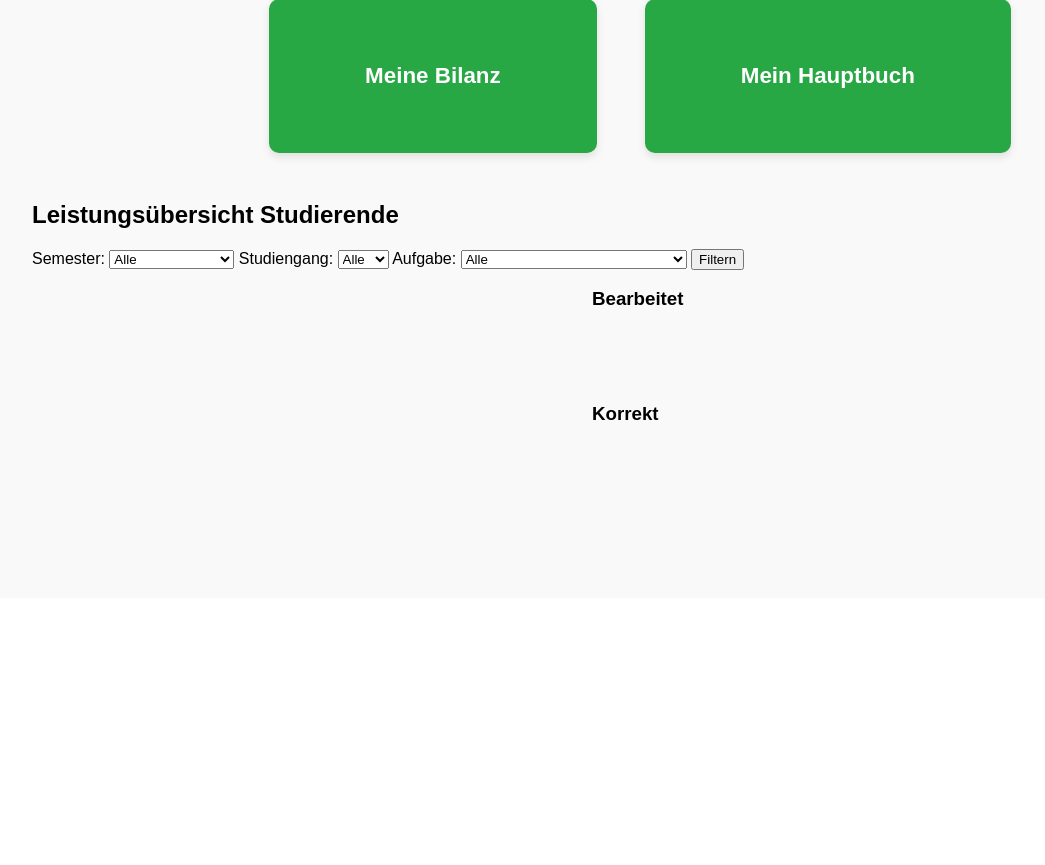
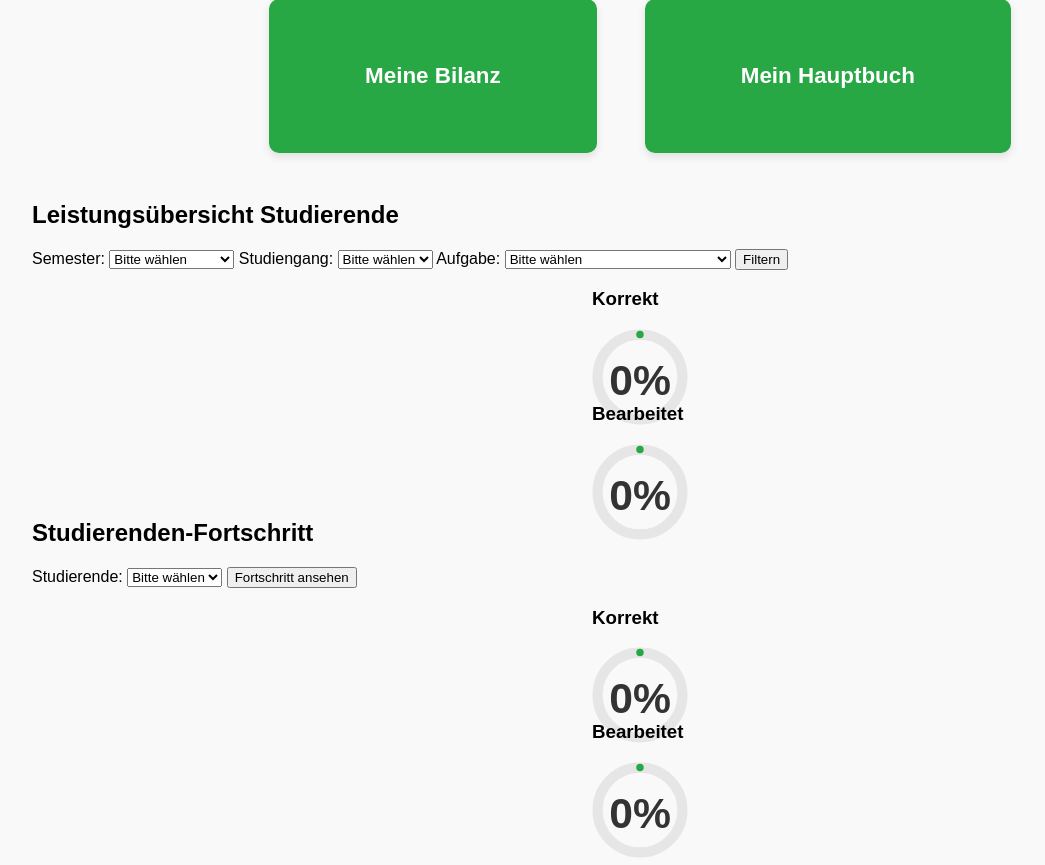
Before and after one commit to iug-htw/accounting, a Django app: page /frontpage/ in a window 1280 px wide; the page is wider, and only the part inside the window is pictured. Shown: the part 672-1537 px from the top of that part, without its empty margins (0-1045 px from the left). Before the commit the page ends 1092 px from the top of that part, so only its background shows below. Run offline with Django 5.2, Linux system fonts and the light colour scheme; a user stored in the database is signed in; data comes from the database, SQL or seed files in the repository; a map, chart or similar area stays blank.

Commit message:
Anzeige für Bearbeitungsstand einzelner Studis hinzugefügt, Ansicht für Lehrer eingebaut

```diff
--- a/posts/urls.py
+++ b/posts/urls.py
@@ -24,4 +24,6 @@
     path('nutzer_fortschritt/', views.nutzer_fortschritt, name='nutzer_fortschritt'),
     path('lehrer_fortschritt/', views.lehrer_fortschritt, name='lehrer_fortschritt'),
     path('lehrer_filter_daten/', views.lehrer_filter_daten, name='lehrer_filter_daten'),
+    path('lehrer_studi_fortschritt/<int:student_id>/', views.lehrer_studi_fortschritt, name='lehrer_studi_fortschritt'),
+
 ]
--- a/posts/views.py
+++ b/posts/views.py
@@ -447,74 +447,102 @@
 def nutzer_fortschritt(request):
     # Anzahl aller Aufgaben des Nutzers
     gesamt_aufgaben = NutzerAufgabe.objects.filter(nutzer=request.user).count()
-
     # Bearbeitungsstand der Aufgaben berechnen
     offen = NutzerAufgabe.objects.filter(nutzer=request.user, bearbeitungsstand="offen").count()
     bearbeitet = NutzerAufgabe.objects.filter(nutzer=request.user, bearbeitungsstand="bearbeitet").count()
     korrekt = NutzerAufgabe.objects.filter(nutzer=request.user, bearbeitungsstand="korrekt").count()
-
     # Sicherstellen, dass keine Division durch 0 stattfindet
     prozent_korrekt = round((korrekt / gesamt_aufgaben) * 100) if gesamt_aufgaben > 0 else 0
-
     return JsonResponse({
-        'gesamt': gesamt_aufgaben,
-        'offen': offen,
-        'bearbeitet': bearbeitet,
-        'korrekt': korrekt,
-        'prozent': prozent_korrekt
+        'gesamt': gesamt_aufgaben,'offen': offen,'bearbeitet': bearbeitet,'korrekt': korrekt,'prozent': prozent_korrekt
     })
 
 
 User = get_user_model()
 @login_required
 def lehrer_fortschritt(request):
+    """Hauptfunktion, die den Fortschritt der Studierenden für Lehrer berechnet."""
     if request.user.role != 'teacher':
         return JsonResponse({'error': 'Keine Berechtigung'}, status=403)
+    studenten = get_studenten(request)
+    if not studenten.exists():
+        return JsonResponse({'gesamt_aufgaben': 0, 'bearbeitet': 0, 'korrekt': 0})
+    nutzer_aufgaben = get_nutzer_aufgaben(studenten, request.GET.get('aufgabe'))
+    gesamt_aufgaben = nutzer_aufgaben.count()
+    bearbeitet, korrekt = get_bearbeitungsstand(nutzer_aufgaben)
+    return JsonResponse({
+        'gesamt_aufgaben': gesamt_aufgaben,
+        'bearbeitet': bearbeitet,
+        'korrekt': korrekt
+    })
 
+def get_studenten(request):
+    """Liefert alle Studierenden eines Lehrers mit optionalen Filtern."""
+    studenten = User.objects.filter(role='student', professor=request.user)
     semester_id = request.GET.get('semester')
     studiengang_id = request.GET.get('studiengang')
-    aufgabe_id = request.GET.get('aufgabe')
-
-    # Studierende filtern, die dem aktuellen Lehrer zugewiesen sind
-    studenten = User.objects.filter(role='student', professor=request.user)
-
-    # Semester-Filter anwenden
     if semester_id:
         studenten = studenten.filter(semester_id=semester_id)
-
-    # Studiengang-Filter anwenden
     if studiengang_id:
         studenten = studenten.filter(studiengang_id=studiengang_id)
+    return studenten
 
-    # Falls keine Studierenden gefunden wurden, leere Rückgabe
-    if not studenten.exists():
-        return JsonResponse({'bearbeitet': 0, 'korrekt': 0})
-
-    # Aufgaben-Fortschritt der gefilterten Studierenden holen
+def get_nutzer_aufgaben(studenten, aufgabe_id):
+    """Holt alle Nutzer-Aufgaben der gefilterten Studierenden."""
     nutzer_aufgaben = NutzerAufgabe.objects.filter(nutzer__in=studenten)
-
-    # Falls eine spezielle Aufgabe gefiltert werden soll
     if aufgabe_id:
         nutzer_aufgaben = nutzer_aufgaben.filter(aufgabe_id=aufgabe_id)
+    return nutzer_aufgaben
 
-    # Bearbeitungsstand auszählen
+def get_bearbeitungsstand(nutzer_aufgaben):
+    """Berechnet die Anzahl bearbeiteter und korrekt gelöster Aufgaben."""
     bearbeitungsstand_data = nutzer_aufgaben.values('bearbeitungsstand').annotate(count=Count('id'))
+    bearbeitet = sum(item['count'] for item in bearbeitungsstand_data if item['bearbeitungsstand'] in ['bearbeitet', 'korrekt'])
+    korrekt = sum(item['count'] for item in bearbeitungsstand_data if item['bearbeitungsstand'] == 'korrekt')
+    return bearbeitet, korrekt
 
-    bearbeitet_count = next((item['count'] for item in bearbeitungsstand_data if item['bearbeitungsstand'] == 'bearbeitet'), 0)
-    korrekt_count = next((item['count'] for item in bearbeitungsstand_data if item['bearbeitungsstand'] == 'korrekt'), 0)
-
-    return JsonResponse({
-        'bearbeitet': bearbeitet_count,
-        'korrekt': korrekt_count,
-    })
-
-@login_required
+@lehrkraft_required
 def lehrer_filter_daten(request):
-    if request.user.role != 'teacher':
-        return JsonResponse({'error': 'Keine Berechtigung'}, status=403)
-
+    # Lade alle Studierenden des Lehrers
+    studenten = User.objects.filter(role='student', professor=request.user).values('id', 'first_name', 'last_name', 'username')
+    studierende_liste = [
+        {"id": s["id"], "name": f"{s['first_name']} {s['last_name']}".strip() or s["username"]}
+        for s in studenten
+    ]
     semesters = list(User.objects.filter(role='student').values('semester_id', 'semester__name').distinct())
     studiengaenge = list(User.objects.filter(role='student').values('studiengang_id', 'studiengang__name').distinct())
     aufgaben = list(Aufgabe_neu.objects.values('id', 'fragentyp_text'))
 
-    return JsonResponse({'semesters': semesters, 'studiengaenge': studiengaenge, 'aufgaben': aufgaben})
+    return JsonResponse({
+        'semesters': semesters,
+        'studiengaenge': studiengaenge,
+        'aufgaben': aufgaben,
+        'studierende': studierende_liste  # Studierendenliste hinzufügen
+    })
+
+
+@login_required
+def lehrer_studi_fortschritt(request, student_id):
+    """Zeigt den Fortschritt eines einzelnen Studierenden für den Lehrer."""
+    if request.user.role != 'teacher':
+        return JsonResponse({'error': 'Keine Berechtigung'}, status=403)
+
+    student = get_student(student_id, request.user)
+    if not student:
+        return JsonResponse({'error': 'Studierender nicht gefunden'}, status=404)
+
+    nutzer_aufgaben = NutzerAufgabe.objects.filter(nutzer=student)
+    gesamt_aufgaben = nutzer_aufgaben.count()
+
+    bearbeitet, korrekt = get_bearbeitungsstand(nutzer_aufgaben)
+
+    return JsonResponse({
+        'studi_name': student.get_full_name(),
+        'gesamt_aufgaben': gesamt_aufgaben,
+        'bearbeitet': bearbeitet,
+        'korrekt': korrekt
+    })
+
+def get_student(student_id, lehrer):
+    """Gibt den Studierenden zurück, falls er dem Lehrer zugeordnet ist."""
+    return User.objects.filter(id=student_id, role='student', professor=lehrer).first()
--- a/templates/frontpage.html
+++ b/templates/frontpage.html
@@ -81,102 +81,188 @@
 </label>
 
 <button onclick="ladeLehrerFortschritt()">Filtern</button>
+<!-- Kreisdiagramm für "Korrekt" -->
+<div class="progress-circle">
+    <h3>Korrekt</h3>
+    <svg viewBox="0 0 36 36" class="circular-chart green">
+        <path class="circle-bg"
+              d="M18 2.0845
+                 a 15.9155 15.9155 0 0 1 0 31.831
+                 a 15.9155 15.9155 0 0 1 0 -31.831"></path>
+        <path class="circle"
+              id="progress-circle-korrekt"
+              stroke-dasharray="0, 100"
+              d="M18 2.0845
+                 a 15.9155 15.9155 0 0 1 0 31.831
+                 a 15.9155 15.9155 0 0 1 0 -31.831"></path>
+        <text x="18" y="20.35" id="progress-circle-korrekt-percentage" class="percentage">0%</text>
+
+    </svg>
+</div>
+
+<!-- Kreisdiagramm für "Bearbeitet" -->
+<div class="progress-circle">
+    <h3>Bearbeitet</h3>
+    <svg viewBox="0 0 36 36" class="circular-chart red">
+        <path class="circle-bg"
+              d="M18 2.0845
+                 a 15.9155 15.9155 0 0 1 0 31.831
+                 a 15.9155 15.9155 0 0 1 0 -31.831"></path>
+        <path class="circle"
+              id="progress-circle-bearbeitet"
+              stroke-dasharray="0, 100"
+              d="M18 2.0845
+                 a 15.9155 15.9155 0 0 1 0 31.831
+                 a 15.9155 15.9155 0 0 1 0 -31.831"></path>
+        <text x="18" y="20.35" id="progress-circle-bearbeitet-percentage" class="percentage">0%</text>
+
+    </svg>
+</div>
+{% endif %}
+{% if user.role == 'teacher' %}
+<h2>Studierenden-Fortschritt</h2>
+
+<label>Studierende:
+    <select id="filter-student">
+        <option value="">Bitte wählen</option>
+    </select>
+</label>
+
+<button onclick="ladeStudiFortschritt()">Fortschritt ansehen</button>
+
+<!-- Kreisdiagramme für den Studierenden -->
+<div class="progress-circle">
+    <h3>Korrekt</h3>
+    <svg viewBox="0 0 36 36" class="circular-chart green">
+        <path class="circle-bg"
+              d="M18 2.0845 a 15.9155 15.9155 0 0 1 0 31.831 a 15.9155 15.9155 0 0 1 0 -31.831"></path>
+        <path class="circle"
+              id="progress-circle-studi-korrekt"
+              stroke-dasharray="0, 100"
+              d="M18 2.0845 a 15.9155 15.9155 0 0 1 0 31.831 a 15.9155 15.9155 0 0 1 0 -31.831"></path>
+        <text x="18" y="20.35" id="progress-circle-studi-korrekt-percentage" class="percentage">0%</text>
+    </svg>
+</div>
 
 <div class="progress-circle">
     <h3>Bearbeitet</h3>
-        <canvas id="chart-bearbeitet"></canvas>
-    </div>
-    <div class="progress-circle">
-        <h3>Korrekt</h3>
-        <canvas id="chart-korrekt"></canvas>
+    <svg viewBox="0 0 36 36" class="circular-chart red">
+        <path class="circle-bg"
+              d="M18 2.0845 a 15.9155 15.9155 0 0 1 0 31.831 a 15.9155 15.9155 0 0 1 0 -31.831"></path>
+        <path class="circle"
+              id="progress-circle-studi-bearbeitet"
+              stroke-dasharray="0, 100"
+              d="M18 2.0845 a 15.9155 15.9155 0 0 1 0 31.831 a 15.9155 15.9155 0 0 1 0 -31.831"></path>
+        <text x="18" y="20.35" id="progress-circle-studi-bearbeitet-percentage" class="percentage">0%</text>
+    </svg>
 </div>
 {% endif %}
 <script>
     document.addEventListener("DOMContentLoaded", function() {
-        fetch("{% url 'posts:nutzer_fortschritt' %}")
+        ladeDaten("{% url 'posts:lehrer_filter_daten' %}", function(data) {
+            verarbeiteLehrerFilter(data);
+            verarbeiteStudiListe(data);
+        });
+    });
+
+
+    // Funktion zum Laden von Daten von einer API
+    function ladeDaten(url, callback) {
+        fetch(url)
+            .then(response => response.json())
+            .then(data => callback(data))
+            .catch(error => console.error(`Fehler beim Laden von ${url}:`, error));
+    }
+
+    // Verarbeitet die Lehrer-Filter-Daten für die Dropdowns
+    function verarbeiteLehrerFilter(data) {
+        befuellenDropdown('filter-semester', data.semesters, 'semester_id', 'semester__name');
+        befuellenDropdown('filter-studiengang', data.studiengaenge, 'studiengang_id', 'studiengang__name');
+        befuellenDropdown('filter-aufgabe', data.aufgaben, 'id', 'fragentyp_text');
+    }
+
+    // Verarbeitet die Studierendenliste für die Lehrer-Ansicht
+    function verarbeiteStudiListe(data) {
+        befuellenDropdown('filter-student', data.studierende, 'id', 'name');
+    }
+
+    // Befüllt ein Dropdown-Element mit Daten
+    function befuellenDropdown(elementId, daten, wertKey, textKey) {
+        let dropdown = document.getElementById(elementId);
+        if (!dropdown) return;
+        dropdown.innerHTML = '<option value="">Bitte wählen</option>';
+        if (daten) {
+            daten.forEach(item => {
+                let option = document.createElement('option');
+                option.value = item[wertKey];
+                option.textContent = item[textKey];
+                dropdown.appendChild(option);
+            });
+        }
+    }
+
+    // Lädt den Fortschritt für Lehrer oder Studierende
+    function ladeFortschritt(url, korrektId, bearbeitetId) {
+        fetch(url)
             .then(response => response.json())
             .then(data => {
-                let korrekt = data.korrekt;
-                let gesamt = data.gesamt;
-                let prozent = data.prozent;  // Wert aus der API
+                console.log("Fortschritts-Daten:", data);
 
-                // Sicherstellen, dass keine Division durch 0 passiert
+                let gesamt = data.gesamt_aufgaben;
                 if (gesamt === 0) {
-                    document.getElementById("progress-text").textContent = "Noch keine Aufgaben vorhanden.";
+                    console.log("Keine Aufgaben vorhanden.");
                     return;
                 }
 
-                // Fortschrittsanzeige aktualisieren
-                let progressCircle = document.getElementById("progress-circle");
-                let progressText = document.getElementById("progress-percentage");
-                let progressDisplayText = document.getElementById("progress-text");
+                let korrektProzent = berechneProzent(data.korrekt, gesamt);
+                let bearbeitetProzent = berechneProzent(data.bearbeitet, gesamt);
 
-                // Fortschritt in das Kreisdiagramm schreiben
-                progressCircle.setAttribute("stroke-dasharray", `${prozent}, 100`);
-                progressText.textContent = `${prozent}%`;
-                progressDisplayText.textContent = `Erledigt: ${prozent}% | Noch zu erledigen: ${100 - prozent}%`;
+                aktualisiereSVG(korrektId, korrektProzent);
+                aktualisiereSVG(bearbeitetId, bearbeitetProzent);
+
+                document.getElementById(`${korrektId}-percentage`).textContent = `${korrektProzent}%`;
+                document.getElementById(`${bearbeitetId}-percentage`).textContent = `${bearbeitetProzent}%`;
+
             })
-            .catch(error => console.error("Fehler beim Laden des Fortschritts:", error));
-    });
-
-    function ladeLehrerFilter() {
-        fetch("{% url 'posts:lehrer_filter_daten' %}")
-            .then(response => response.json())
-            .then(data => {
-                let semesterSelect = document.getElementById('filter-semester');
-                let studiengangSelect = document.getElementById('filter-studiengang');
-                let aufgabeSelect = document.getElementById('filter-aufgabe');
-
-                data.semesters.forEach(item => {
-                    let option = document.createElement('option');
-                    option.value = item.semester_id;
-                    option.textContent = item.semester__name;
-                    semesterSelect.appendChild(option);
-                });
-
-                data.studiengaenge.forEach(item => {
-                    let option = document.createElement('option');
-                    option.value = item.studiengang_id;
-                    option.textContent = item.studiengang__name;
-                    studiengangSelect.appendChild(option);
-                });
-
-                data.aufgaben.forEach(item => {
-                    let option = document.createElement('option');
-                    option.value = item.id;
-                    option.textContent = item.fragentyp_text;
-                    aufgabeSelect.appendChild(option);
-                });
-            });
+            .catch(error => console.error(`Fehler beim Laden des Fortschritts (${url}):`, error));
     }
 
+    // Funktion für Lehrer-Fortschritt
     function ladeLehrerFortschritt() {
         let semester = document.getElementById('filter-semester').value;
         let studiengang = document.getElementById('filter-studiengang').value;
         let aufgabe = document.getElementById('filter-aufgabe').value;
 
-        fetch(`/posts/lehrer_fortschritt/?semester=${semester}&studiengang=${studiengang}&aufgabe=${aufgabe}`)
-            .then(response => response.json())
-            .then(data => {
-                updateChart('chart-bearbeitet', data.bearbeitet);
-                updateChart('chart-korrekt', data.korrekt);
-            });
+        let url = `/posts/lehrer_fortschritt/?semester=${semester}&studiengang=${studiengang}&aufgabe=${aufgabe}`;
+        ladeFortschritt(url, "progress-circle-korrekt", "progress-circle-bearbeitet");
     }
 
-    function updateChart(canvasId, value) {
-        let ctx = document.getElementById(canvasId).getContext('2d');
-        new Chart(ctx, {
-            type: 'doughnut',
-            data: {
-                labels: ['Erledigt', 'Nicht erledigt'],
-                datasets: [{
-                    data: [value, 100 - value],
-                    backgroundColor: ['green', 'gray']
-                }]
-            }
-        });
+    // Funktion für Studierenden-Fortschritt
+    function ladeStudiFortschritt() {
+        let studentId = document.getElementById('filter-student').value;
+        if (!studentId) {
+            console.log("Kein Studierender ausgewählt.");
+            return;
         }
 
-    document.addEventListener("DOMContentLoaded", ladeLehrerFilter);
+        let url = `/posts/lehrer_studi_fortschritt/${studentId}/`;
+        console.log("Rufe API auf:", url);  // Debugging-Ausgabe
+
+        ladeFortschritt(url, "progress-circle-studi-korrekt", "progress-circle-studi-bearbeitet");
+    }
+
+    // Hilfsfunktion zur Berechnung des Prozentsatzes
+    function berechneProzent(teil, gesamt) {
+        return gesamt > 0 ? Math.round((teil / gesamt) * 100) : 0;
+    }
+
+    // Aktualisiert das SVG-Kreisdiagramm
+    function aktualisiereSVG(elementId, prozent) {
+        let kreis = document.getElementById(elementId);
+        if (kreis) {
+            kreis.setAttribute("stroke-dasharray", `${prozent}, 100`);
+        }
+    }
     </script>
+
 {% endblock %}
```
Lines whose indentation alone changed are shown as unchanged.
